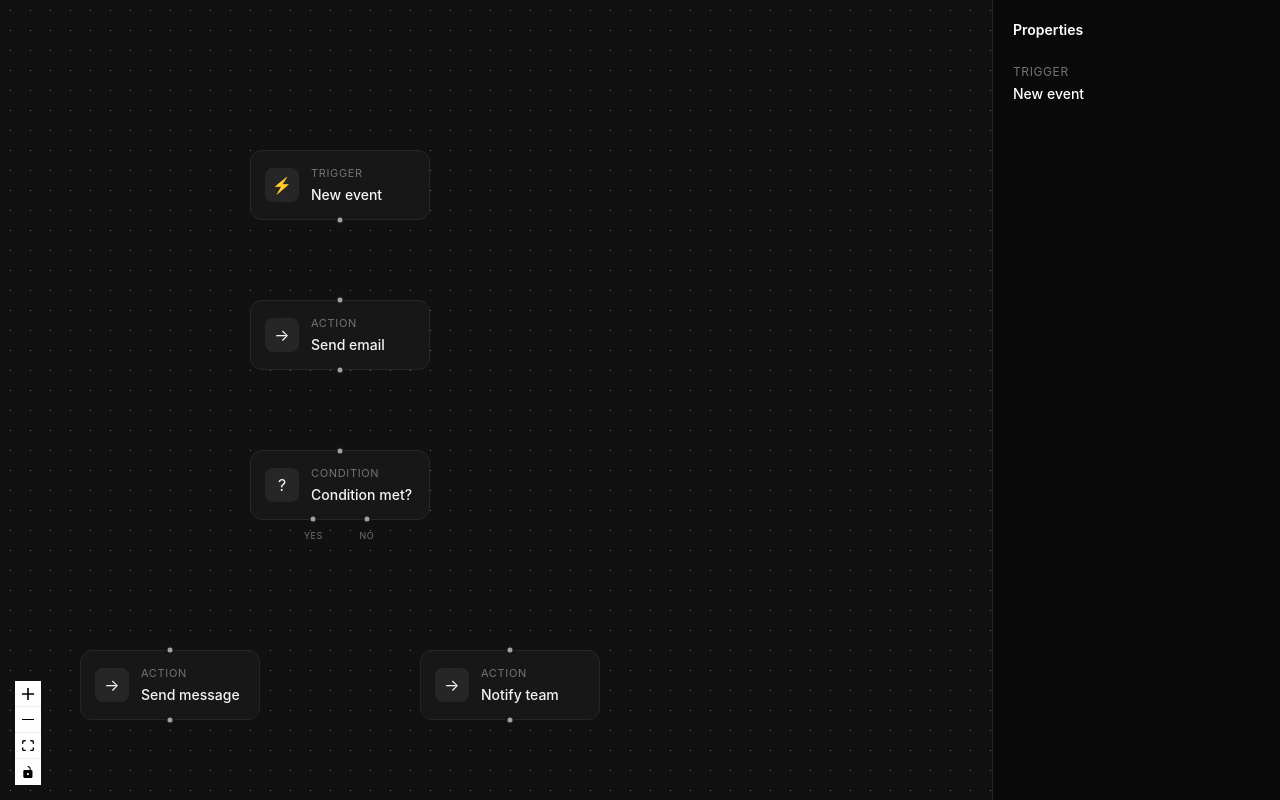
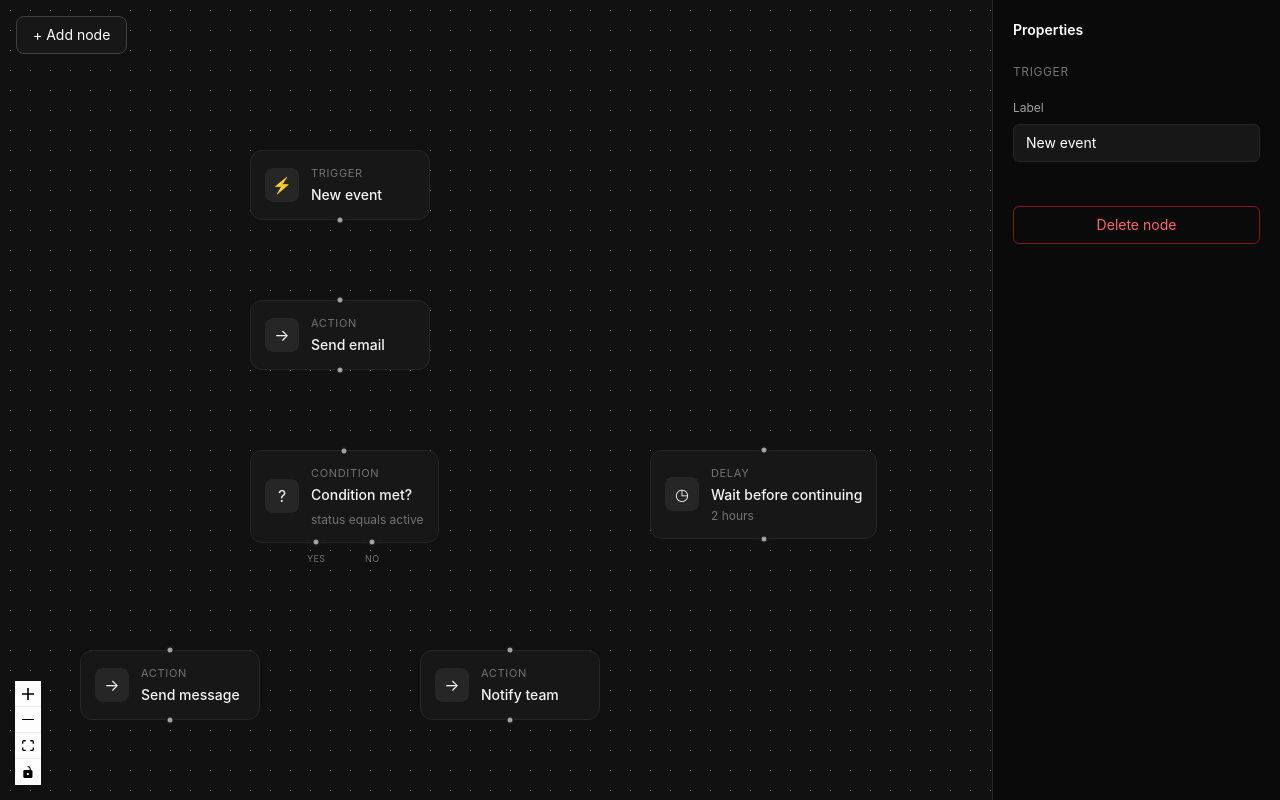
Before and after one commit to Liciacodes/flowboard, a React (Vite) app: page / in a window 1280 px wide. Both pictures are taken after a click on the element 340 px from the left and 219 px from the top of the page. Built offline with nearby package versions, Linux system fonts and the light colour scheme.

Commit message:
feat: add dynamic node creation and deletion

```diff
--- a/src/components/editor/FlowEditor.tsx
+++ b/src/components/editor/FlowEditor.tsx
@@ -6,8 +6,11 @@ import {
   ReactFlow,
   type Connection,
   type Edge,
+  type Node,
   useEdgesState,
   useNodesState,
+  ReactFlowProvider,
+  useReactFlow,
 } from "@xyflow/react";
 
 import TriggerNode from "../nodes/TriggerNode";
@@ -15,14 +18,16 @@ import ActionNode from "../nodes/ActionNode";
 import ConditionNode from "../nodes/ConditionNode";
 import { useState } from "react";
 import PropertiesPanel from "./PropertiesPanel";
+import DelayNode from "../nodes/DelayNode";
 
 const nodeTypes = {
   trigger: TriggerNode,
   action: ActionNode,
-  condition: ConditionNode
+  condition: ConditionNode,
+  delay: DelayNode,
 };
 
-const initialNodes = [
+const initialNodes: Node[] = [
   {
     id: "1",
     type: "trigger",
@@ -45,8 +50,10 @@ const initialNodes = [
     position: { x: 250, y: 450 },
     data: {
       label: "Condition met?",
+      field: "status",
+      operator: "equals",
+      value: "active",
     },
-
   },
   {
     id: "4",
@@ -64,26 +71,126 @@ const initialNodes = [
       label: "Notify team",
     },
   },
+
+  {
+    id: "6",
+    type: "delay",
+    position: { x: 650, y: 450 },
+    data: {
+      label: "Wait before continuing",
+      duration: "2",
+      unit: "hours",
+    },
+  },
 ];
 
 const initialEdges: Edge[] = [];
 
-export default function FlowEditor() {
+export function FlowEditorCanvas() {
   const [nodes, setNodes, onNodesChange] = useNodesState(initialNodes);
   const [edges, setEdges, onEdgesChange] = useEdgesState(initialEdges);
   const [selectedNodeId, setSelectedNodeId] = useState<string | null>(null);
-
+  const [isNodeMenuOpen, setIsNodeMenuOpen] = useState(false);
+  const { screenToFlowPosition } = useReactFlow();
   const onConnect = (connection: Connection) => {
-
     setEdges((currentEdges) => addEdge(connection, currentEdges));
   };
 
+  const selectedNode = nodes.find((node) => node.id === selectedNodeId);
 
-  const selectedNode = nodes.find(
-  (node) => node.id === selectedNodeId
+  const handleLabelChange = (label: string) => {
+    if (!selectedNodeId) return;
+
+    setNodes((currentNodes) =>
+      currentNodes.map((node) =>
+        node.id === selectedNodeId
+          ? {
+              ...node,
+              data: {
+                ...node.data,
+                label,
+              },
+            }
+          : node,
+      ),
     );
+  };
+
+  const handleNodeDataChange = (key: string, value: string) => {
+    if (!selectedNodeId) return;
+
+    setNodes((currentNodes) =>
+      currentNodes.map((node) =>
+        node.id === selectedNodeId
+          ? {
+              ...node,
+              data: {
+                ...node.data,
+                [key]: value,
+              },
+            }
+          : node,
+      ),
+    );
+  };
+
+  const addNode = (type: "trigger" | "action" | "condition" | "delay") => {
+    const position = screenToFlowPosition({
+      x: window.innerWidth / 2,
+      y: window.innerHeight / 2,
+    });
+
+    const nodeData = {
+      trigger: {
+        label: "New event",
+      },
+      action: {
+        label: "New action",
+      },
+      condition: {
+        label: "New condition",
+        field: "status",
+        operator: "equals",
+        value: "active",
+      },
+      delay: {
+        label: "New delay",
+        duration: "1",
+        unit: "hours",
+      },
+    };
+
+    const newNode: Node = {
+      id: crypto.randomUUID(),
+      type,
+      position,
+      data: nodeData[type],
+    };
+
+    setNodes((currentNodes) => [...currentNodes, newNode]);
+
+    setIsNodeMenuOpen(false);
+  };
+
+  const deleteSelectedNode = () => {
+    if (!selectedNodeId) return;
+
+    setNodes((currentNodes) =>
+      currentNodes.filter((node) => node.id !== selectedNodeId),
+    );
+
+    setEdges((currentEdges) =>
+      currentEdges.filter(
+        (edge) =>
+          edge.source !== selectedNodeId && edge.target !== selectedNodeId,
+      ),
+    );
+
+    setSelectedNodeId(null);
+  };
+
   return (
-    <div className="flow-editor ">
+    <div className="flow-editor">
       <ReactFlow
         nodes={nodes}
         edges={edges}
@@ -92,18 +199,68 @@ export default function FlowEditor() {
         onConnect={onConnect}
         nodeTypes={nodeTypes}
         onNodeClick={(_, node) => {
-            setSelectedNodeId(node.id)
+          setSelectedNodeId(node.id);
         }}
       >
-        <Background
-          variant={BackgroundVariant.Dots}
-          gap={20}
-          size={1}
-        />
+        <Background variant={BackgroundVariant.Dots} gap={20} size={1} />
 
         <Controls />
       </ReactFlow>
-   <PropertiesPanel selectedNode={selectedNode} />
+
+      <div className="absolute left-4 top-4 z-10">
+        <button
+          onClick={() => setIsNodeMenuOpen((open) => !open)}
+          className="rounded-lg border border-neutral-700 bg-neutral-900 px-4 py-2 text-sm text-white hover:bg-neutral-800"
+        >
+          + Add node
+        </button>
+
+        {isNodeMenuOpen && (
+          <div className="mt-2 w-44 rounded-xl border border-neutral-800 bg-neutral-950 p-1.5 shadow-xl">
+            <button
+              onClick={() => addNode("trigger")}
+              className="block w-full rounded-lg px-3 py-2 text-left text-sm text-neutral-200 hover:bg-neutral-900"
+            >
+              Trigger
+            </button>
+
+            <button
+              onClick={() => addNode("action")}
+              className="block w-full rounded-lg px-3 py-2 text-left text-sm text-neutral-200 hover:bg-neutral-900"
+            >
+              Action
+            </button>
+
+            <button
+              onClick={() => addNode("condition")}
+              className="block w-full rounded-lg px-3 py-2 text-left text-sm text-neutral-200 hover:bg-neutral-900"
+            >
+              Condition
+            </button>
+
+            <button
+              onClick={() => addNode("delay")}
+              className="block w-full rounded-lg px-3 py-2 text-left text-sm text-neutral-200 hover:bg-neutral-900"
+            >
+              Delay
+            </button>
+          </div>
+        )}
+      </div>
+      <PropertiesPanel
+        selectedNode={selectedNode}
+        onLabelChange={handleLabelChange}
+        onNodeDataChange={handleNodeDataChange}
+        onDeleteNode={deleteSelectedNode}
+      />
     </div>
   );
 }
+
+export default function FlowEditor() {
+  return (
+    <ReactFlowProvider>
+      <FlowEditorCanvas />
+    </ReactFlowProvider>
+  );
+}
--- a/src/components/editor/PropertiesPanel.tsx
+++ b/src/components/editor/PropertiesPanel.tsx
@@ -2,30 +2,135 @@ import type { Node } from "@xyflow/react";
 
 type PropertiesPanelProps = {
   selectedNode: Node | undefined;
+  onLabelChange: (label: string) => void;
+  onNodeDataChange: (key: string, value: string) => void;
+  onDeleteNode: () => void
 };
 
 export default function PropertiesPanel({
   selectedNode,
+  onLabelChange,
+  onNodeDataChange,
+  onDeleteNode
 }: PropertiesPanelProps) {
   return (
     <aside className="absolute right-0 top-0 z-10 h-full w-72 border-l border-neutral-800 bg-neutral-950 p-5 text-white">
-      <h2 className="text-sm font-semibold">
-        Properties
-      </h2>
+      <h2 className="text-sm font-semibold">Properties</h2>
 
       {!selectedNode ? (
         <p className="mt-4 text-sm text-neutral-500">
           Select a node to view its properties.
         </p>
       ) : (
-        <div className="mt-6">
-          <p className="text-xs uppercase tracking-wider text-neutral-500">
-            {selectedNode.type}
-          </p>
+        <div className="mt-6 space-y-5">
+          <div>
+            <p className="text-xs uppercase tracking-wider text-neutral-500">
+              {selectedNode.type}
+            </p>
+          </div>
 
-          <p className="mt-1 text-sm font-medium">
-            {String(selectedNode.data.label)}
-          </p>
+          <div>
+            <label className="block text-xs text-neutral-400">Label</label>
+
+            <input
+              type="text"
+              value={String(selectedNode.data.label)}
+              onChange={(event) => onLabelChange(event.target.value)}
+              className="mt-2 w-full rounded-md border border-neutral-800 bg-neutral-900 px-3 py-2 text-sm text-white outline-none focus:border-neutral-600"
+            />
+          </div>
+
+          {selectedNode.type === "condition" && (
+            <>
+              <div>
+                <label className="block text-xs text-neutral-400">Field</label>
+
+                <input
+                  type="text"
+                  value={String(selectedNode.data.field)}
+                  onChange={(event) =>
+                    onNodeDataChange("field", event.target.value)
+                  }
+                  className="mt-2 w-full rounded-md border border-neutral-800 bg-neutral-900 px-3 py-2 text-sm text-white"
+                />
+              </div>
+
+              <div>
+                <label className="block text-xs text-neutral-400">
+                  Operator
+                </label>
+
+                <select
+                  value={String(selectedNode.data.operator)}
+                  onChange={(event) =>
+                    onNodeDataChange("value", event.target.value)
+                  }
+                  className="mt-2 w-full rounded-md border border-neutral-800 bg-neutral-900 px-3 py-2 text-sm text-white"
+                >
+                  <option value="equals">Equals</option>
+                  <option value="not-equals">Does not equal</option>
+                  <option value="contains">Contains</option>
+                  <option value="greater-than">Greater than</option>
+                  <option value="less-than">Less than</option>
+                </select>
+              </div>
+
+              <div>
+                <label className="block text-xs text-neutral-400">Value</label>
+
+                <input
+                  type="text"
+                  value={String(selectedNode.data.value)}
+                  onChange={(event) =>
+                    onNodeDataChange("value", event.target.value)
+                  }
+                  className="mt-2 w-full rounded-md border border-neutral-800 bg-neutral-900 px-3 py-2 text-sm text-white"
+                />
+              </div>
+            </>
+          )}
+
+          {selectedNode.type === "delay" && (
+            <>
+              <div>
+                <label className="block text-xs text-neutral-400">
+                  Duration
+                </label>
+
+                <input
+                  type="text"
+                  value={String(selectedNode.data.duration)}
+                  onChange={(event) =>
+                    onNodeDataChange("duration", event.target.value)
+                  }
+                  className="mt-2 w-full rounded-md border border-neutral-800 bg-neutral-900 px-3 py-2 text-sm text-white outline-none focus:border-neutral-600"
+                />
+              </div>
+
+              <div>
+                <label className="block text-xs text-neutral-400">Unit</label>
+
+                <select
+                  value={String(selectedNode.data.unit)}
+                  onChange={(event) =>
+                    onNodeDataChange("unit", event.target.value)
+                  }
+                  className="mt-2 w-full rounded-md border border-neutral-800 bg-neutral-900 px-3 py-2 text-sm text-white outline-none focus:border-neutral-600"
+                >
+                  <option value="minutes">Minutes</option>
+                  <option value="hours">Hours</option>
+                  <option value="days">Days</option>
+                </select>
+              </div>
+            </>
+
+          )}
+          <button
+  onClick={onDeleteNode}
+  className="mt-6 w-full rounded-md border border-red-900 px-3 py-2 text-sm text-red-400 hover:bg-red-950"
+>
+  Delete node
+</button>
         </div>
       )}
     </aside>
--- a/src/components/nodes/ConditionNode.tsx
+++ b/src/components/nodes/ConditionNode.tsx
@@ -22,7 +22,12 @@ export default function ConditionNode({ data }: NodeProps) {
         </span>
 
         <p className="m-0 text-sm font-medium">{nodeData.label}</p>
+        <p className="mt-1 text-xs text-neutral-500">
+  {nodeData.field} {nodeData.operator} {nodeData.value}
+</p>
+
       </div>
+
 
       <span className="absolute bottom-[-24px] left-[35%] -translate-x-1/2 text-[9px] tracking-[0.05em] text-neutral-500">
         YES
--- /dev/null
+++ b/src/components/nodes/DelayNode.tsx
@@ -0,0 +1,40 @@
+import { Handle, Position, type NodeProps } from "@xyflow/react";
+import type { DelayNodeData } from "../../types/workflow";
+
+export default function DelayNode({ data}: NodeProps) {
+    const nodeData = data as DelayNodeData;
+
+    return (
+    <div className="flex min-w-[180px] items-center gap-3 rounded-xl border border-neutral-800 bg-neutral-900 p-3.5 text-neutral-100">
+      <Handle
+        type="target"
+        position={Position.Top}
+        className="!h-[9px] !w-[9px] !border-2 !border-neutral-900 !bg-neutral-400"
+      />
+
+      <div className="flex h-[34px] w-[34px] items-center justify-center rounded-lg bg-neutral-800">
+        ◷
+      </div>
+
+      <div className="flex flex-col gap-[3px]">
+        <span className="text-[11px] uppercase tracking-[0.06em] text-neutral-500">
+          Delay
+        </span>
+
+        <p className="m-0 text-sm font-medium">
+          {nodeData.label}
+        </p>
+
+        <p className="text-xs text-neutral-500">
+          {nodeData.duration} {nodeData.unit}
+        </p>
+      </div>
+
+      <Handle
+        type="source"
+        position={Position.Bottom}
+        className="!h-[9px] !w-[9px] !border-2 !border-neutral-900 !bg-neutral-400"
+      />
+    </div>
+  );
+}
--- a/src/types/workflow.ts
+++ b/src/types/workflow.ts
@@ -15,4 +15,13 @@ export type ActionNodeData = {
 
 export type ConditionNodeData = {
   label: string;
+  field: string;
+  operator: string;
+  value: string;
 };
+
+export type DelayNodeData = {
+  label: string;
+  duration: string;
+  unit: 'minutes'| "hours" | "days";
+}
```
Lines whose indentation alone changed are shown as unchanged.
